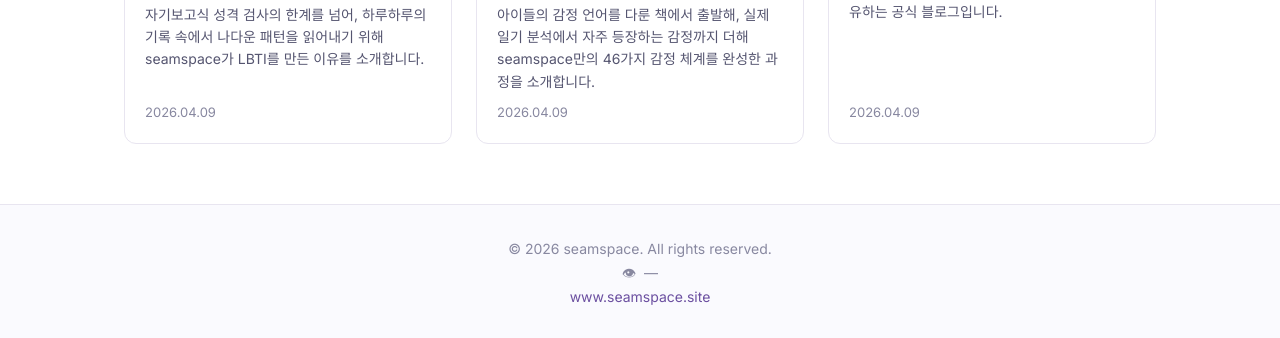
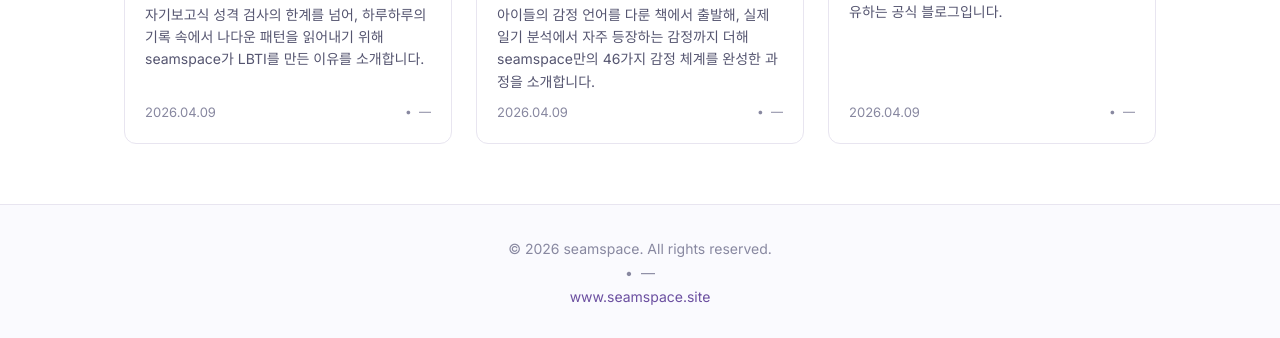
Before and after one commit to JungsupOh/seamspace-blog, a Jekyll site: the page built from index.html, in a window 1280 px wide and 982 px high. Shown: the part 641-979 px from the top of the window. Built offline with Jekyll 4.4.1, drawn with Linux system fonts in a browser that asks for light colours.

Commit message:
Refine view indicators and show counts on post cards

```diff
--- a/_includes/footer.html
+++ b/_includes/footer.html
@@ -2,7 +2,7 @@
   <div class="footer-inner">
     <p>&copy; {{ 'now' | date: '%Y' }} seamspace. All rights reserved.</p>
     {% if site.goatcounter_url %}
-    <p class="footer-visitors"><span class="views-icon">👁</span> <span id="gc-total-visitors">—</span></p>
+    <p class="footer-visitors"><span class="views-icon">•</span> <span id="gc-total-visitors">—</span></p>
     {% endif %}
     <p><a href="https://www.seamspace.site">www.seamspace.site</a></p>
   </div>
--- a/_layouts/home.html
+++ b/_layouts/home.html
@@ -35,9 +35,14 @@
         {% endif %}
         <h2 class="card-title">{{ post.title }}</h2>
         <p class="card-description">{{ post.description | default: post.excerpt | strip_html | truncatewords: 30 }}</p>
-        <time class="card-date" datetime="{{ post.date | date_to_xmlschema }}">
-          {{ post.date | date: "%Y.%m.%d" }}
-        </time>
+        <div class="card-meta-row">
+          <time class="card-date" datetime="{{ post.date | date_to_xmlschema }}">
+            {{ post.date | date: "%Y.%m.%d" }}
+          </time>
+          {% if site.goatcounter_url %}
+          <span class="card-views" data-path="{{ post.url | relative_url }}"><span class="views-icon">•</span> <span class="gc-card-views">—</span></span>
+          {% endif %}
+        </div>
       </div>
     </a>
     {% endfor %}
--- a/_layouts/post.html
+++ b/_layouts/post.html
@@ -36,7 +36,7 @@
   <footer class="post-footer">
     <div class="post-meta-bottom">
       {% if site.goatcounter_url %}
-      <div class="post-views" aria-label="views"><span class="views-icon">👁</span> <span id="gc-views" data-goatcounter-url="{{ page.url | relative_url }}">—</span></div>
+      <div class="post-views" aria-label="views"><span class="views-icon">•</span> <span id="gc-views" data-goatcounter-url="{{ page.url | relative_url }}">—</span></div>
       {% endif %}
     </div>
 
--- a/assets/css/main.css
+++ b/assets/css/main.css
@@ -254,10 +254,23 @@
   line-height: 1.6;
 }
 
+.card-meta-row {
+  display: flex;
+  align-items: center;
+  justify-content: space-between;
+  gap: 12px;
+  margin-top: auto;
+}
+
 .card-date {
   font-size: 13px;
   color: var(--text-muted);
-  margin-top: auto;
+}
+
+.card-views {
+  font-size: 12px;
+  color: var(--text-muted);
+  white-space: nowrap;
 }
 
 /* Single Post */
--- a/assets/js/goatcounter-views.js
+++ b/assets/js/goatcounter-views.js
@@ -1,17 +1,36 @@
 document.addEventListener('DOMContentLoaded', async () => {
   const postViewsEl = document.getElementById('gc-views');
   const totalVisitorsEl = document.getElementById('gc-total-visitors');
+  const cardViewEls = document.querySelectorAll('.card-views');
+
+  async function fetchCount(path) {
+    const endpoint = 'https://seamspace.goatcounter.com/counter/' + encodeURIComponent(path) + '.json';
+    const res = await fetch(endpoint);
+    if (!res.ok) throw new Error('Failed to fetch views');
+    const data = await res.json();
+    return data.count || 0;
+  }
 
   if (postViewsEl) {
     try {
-      const path = window.location.pathname;
-      const endpoint = 'https://seamspace.goatcounter.com/counter/' + encodeURIComponent(path) + '.json';
-      const res = await fetch(endpoint);
-      if (!res.ok) throw new Error('Failed to fetch views');
-      const data = await res.json();
-      postViewsEl.textContent = (data.count || 0).toLocaleString();
+      const count = await fetchCount(window.location.pathname);
+      postViewsEl.textContent = count.toLocaleString();
     } catch (e) {
       postViewsEl.textContent = '—';
+    }
+  }
+
+  if (cardViewEls.length) {
+    for (const el of cardViewEls) {
+      try {
+        const path = el.getAttribute('data-path') || el.parentElement?.getAttribute('data-path');
+        const count = await fetchCount(path);
+        const target = el.querySelector('.gc-card-views');
+        if (target) target.textContent = count.toLocaleString();
+      } catch (e) {
+        const target = el.querySelector('.gc-card-views');
+        if (target) target.textContent = '—';
+      }
     }
   }
 
```
